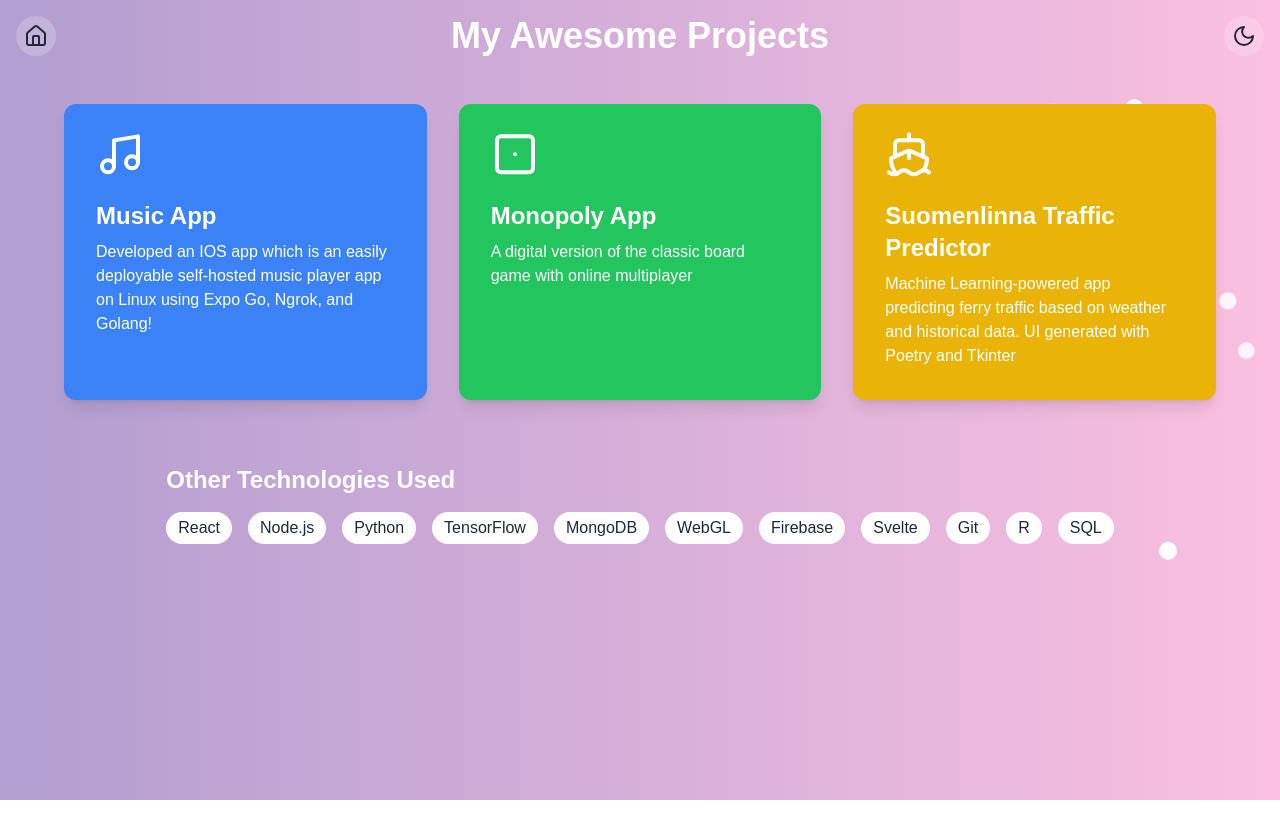
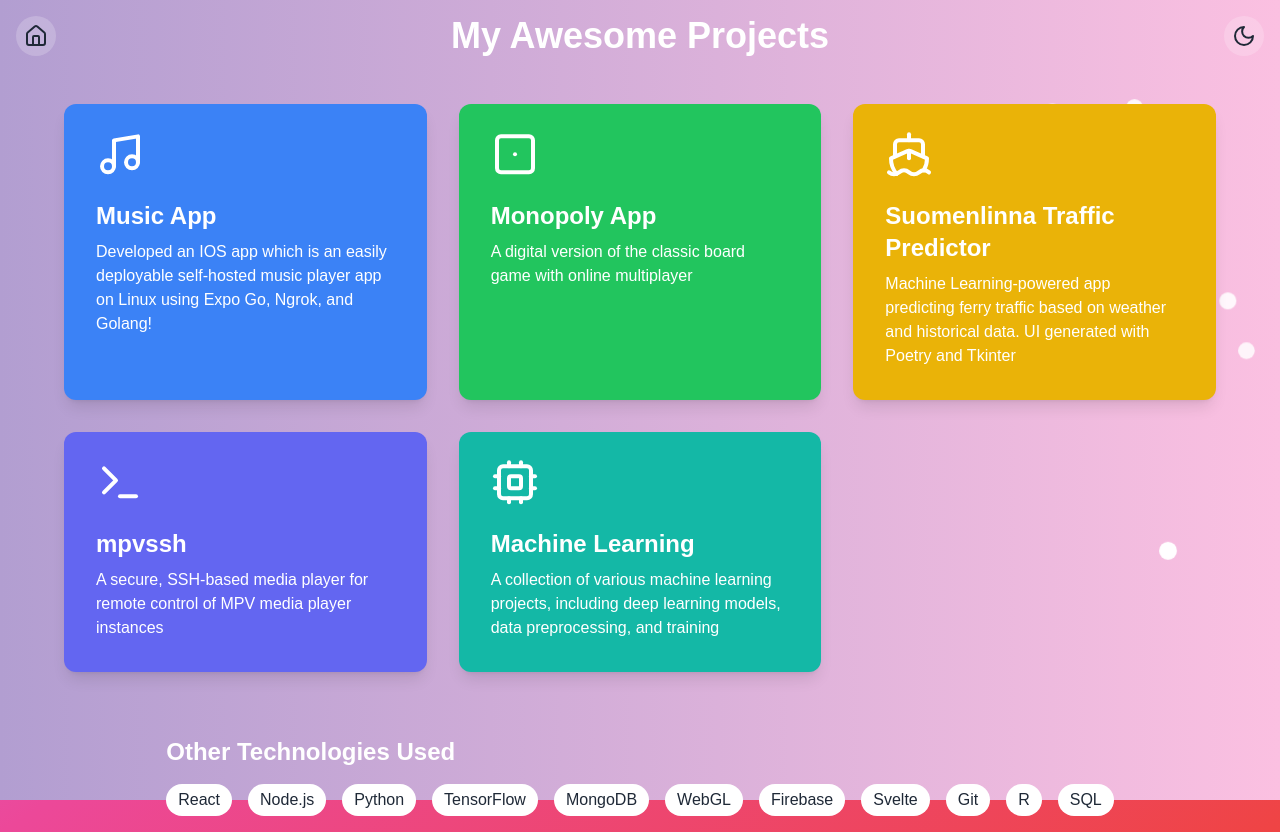
Before and after one commit to christienetto/christienetto, a Next.js app: page /pages/projects in a window 1280 px wide. Shown: the top 832 px of the page. Before the commit the page ends 800 px from the top, so only its background shows below. Built offline with nearby package versions, Linux system fonts and the light colour scheme.

Commit message:
two projects added machine learning and mpvssh

```diff
--- a/app/pages/projects/page.tsx
+++ b/app/pages/projects/page.tsx
@@ -3,7 +3,16 @@
 import { useState, useEffect } from "react";
 import { motion, useAnimation } from "framer-motion";
 import Link from "next/link";
-import { Sun, Moon, Home, Music, Dice1, Ship } from "lucide-react";
+import {
+  Sun,
+  Moon,
+  Home,
+  Music,
+  Dice1,
+  Ship,
+  Terminal,
+  Cpu,
+} from "lucide-react";
 
 interface ProjectCardProps {
   title: string;
@@ -38,6 +47,11 @@ const ProjectCard: React.FC<ProjectCardProps> = ({
         } else if (title === "Suomenlinna Traffic Predictor") {
           window.location.href =
             "https://github.com/christienetto/HSL-Suomenlinna-Traffic-Predictor";
+        } else if (title === "mpvssh") {
+          window.location.href = "https://github.com/christienetto/mpvssh";
+        } else if (title === "Machine Learning") {
+          window.location.href =
+            "https://github.com/christienetto/machine-learning";
         }
       }}
     >
@@ -132,6 +146,18 @@ export default function ProjectsPage() {
           description="Machine Learning-powered app predicting ferry traffic based on weather and historical data. UI generated with Poetry and Tkinter"
           icon={Ship}
           color="bg-yellow-500"
+        />
+        <ProjectCard
+          title="mpvssh"
+          description="A secure, SSH-based media player for remote control of MPV media player instances"
+          icon={Terminal}
+          color="bg-indigo-500"
+        />
+        <ProjectCard
+          title="Machine Learning"
+          description="A collection of various machine learning projects, including deep learning models, data preprocessing, and training"
+          icon={Cpu}
+          color="bg-teal-500"
         />
       </div>
 
```
